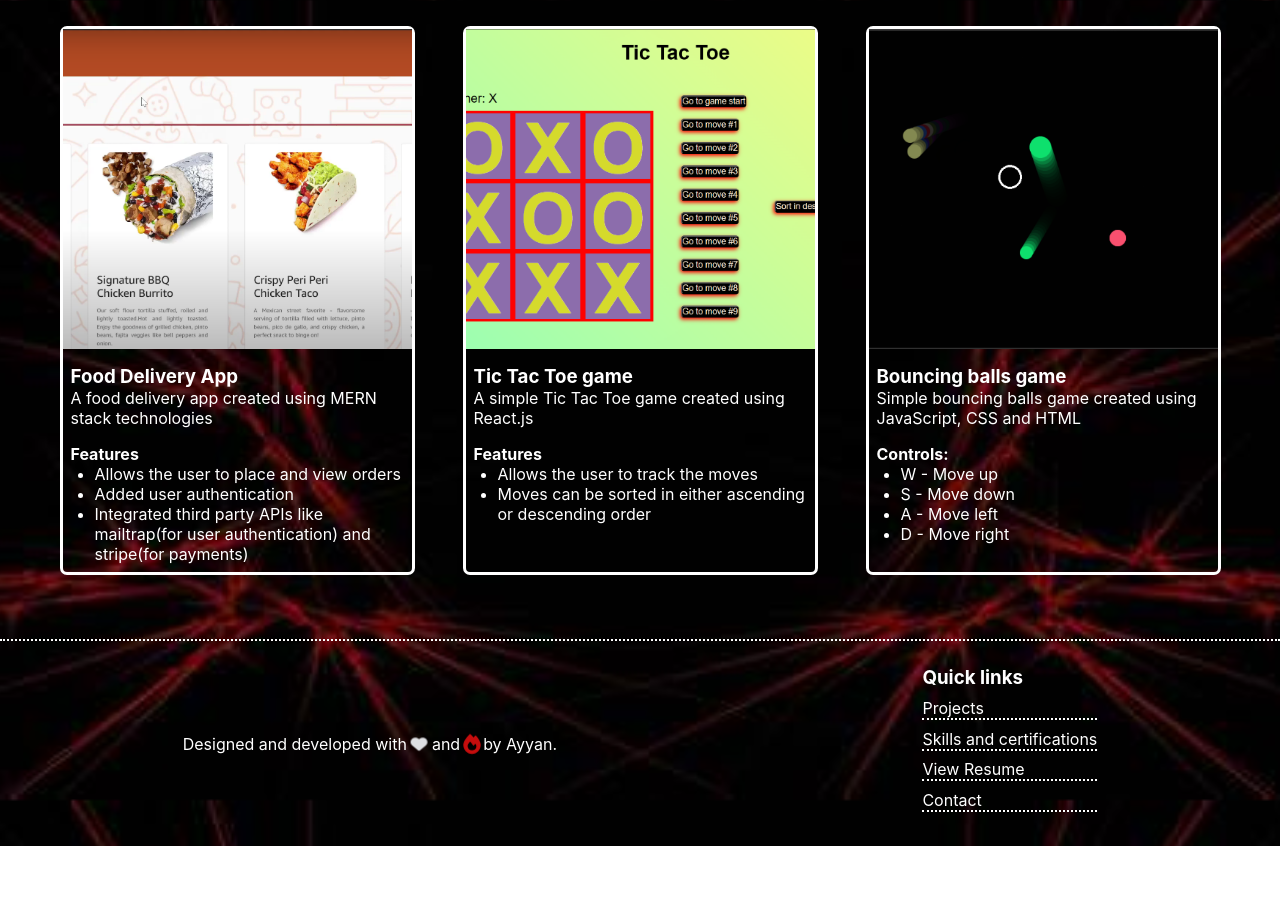
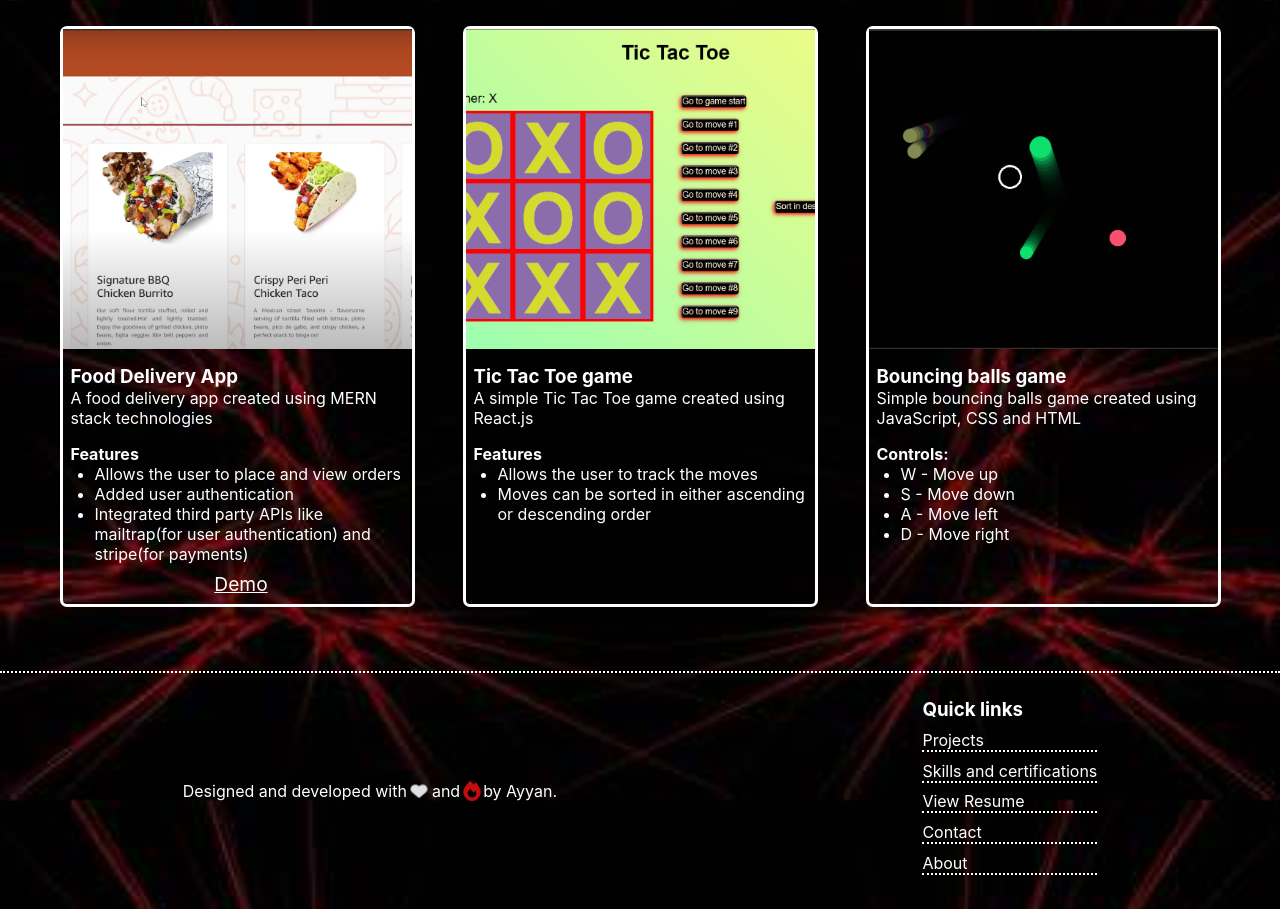
Before and after one commit to Ayyangurueswar/personal-portfolio, a React (Create React App) app: page /projects in a window 1280 px wide. Before the commit the page ends 846 px from the top, so only its background shows below. Built offline with nearby package versions, Linux system fonts and the light colour scheme.

Commit message:
update 2.1

```diff
--- a/src/App.css
+++ b/src/App.css
@@ -322,3 +322,12 @@ html{
 .side_desc{
   width: 50%;
 }
+
+.demo{
+  color: white;
+  font-size: 1.2rem;
+  padding-left: 0.5rem;
+  margin-bottom: 0.5rem;
+  text-align: center;
+  margin-top: -1rem;
+}
--- a/src/Footer.js
+++ b/src/Footer.js
@@ -19,6 +19,7 @@ const Footer = () => {
                 </a>
             </li>
             <li><Link to={'/contact'} className='link'>Contact</Link></li>
+            <li><Link to={'/'} className='link'>About</Link></li>
         </ul>
       </div>
     </div>
--- a/src/Projects.js
+++ b/src/Projects.js
@@ -19,6 +19,7 @@ const Projects = () => {
             <li>Integrated third party APIs like mailtrap(for user authentication) and stripe(for payments)</li>
           </ul>
         </div>
+        <a href='https://www.youtube.com/watch?v=okGTQ4LMmMM' className='demo'>Demo</a>
       </div>
       <div className='project'>
         <a href='https://github.com/Ayyangurueswar/tic-tac-toe-game' className='card_container'>
```
